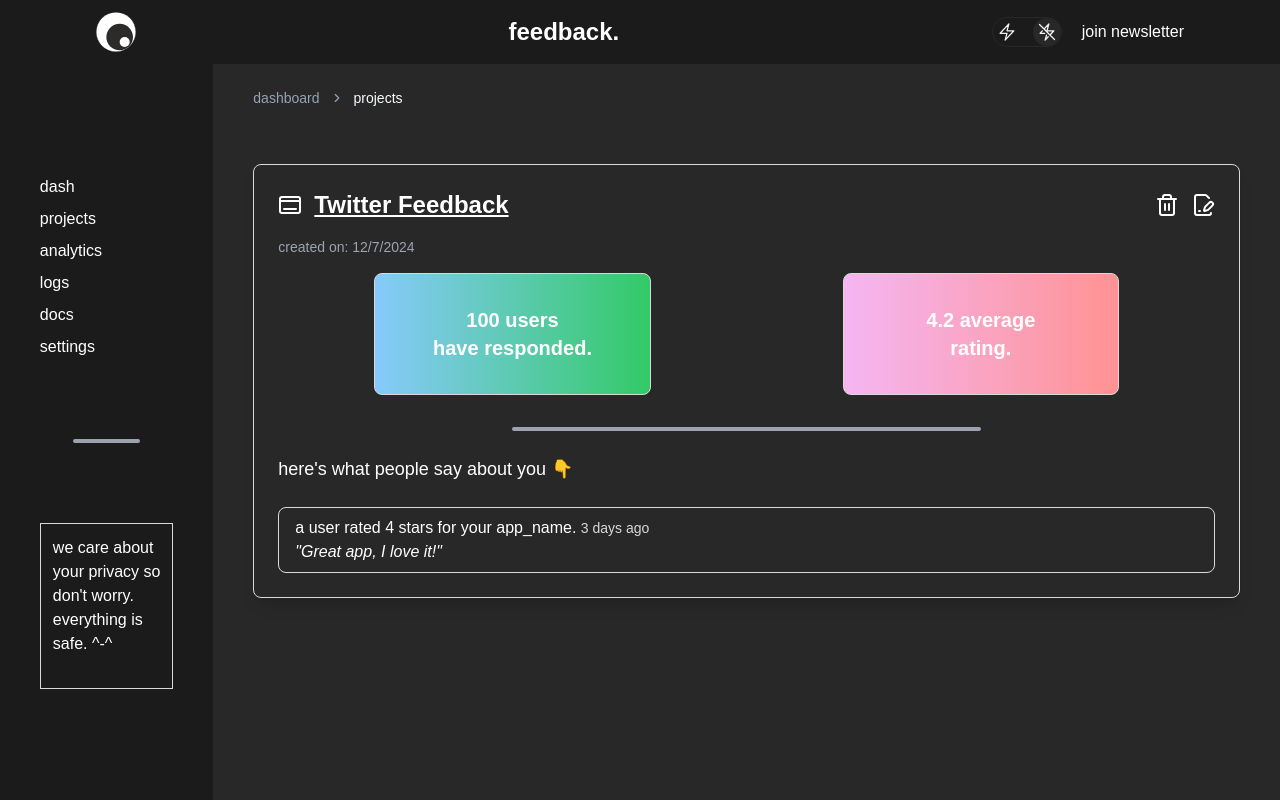
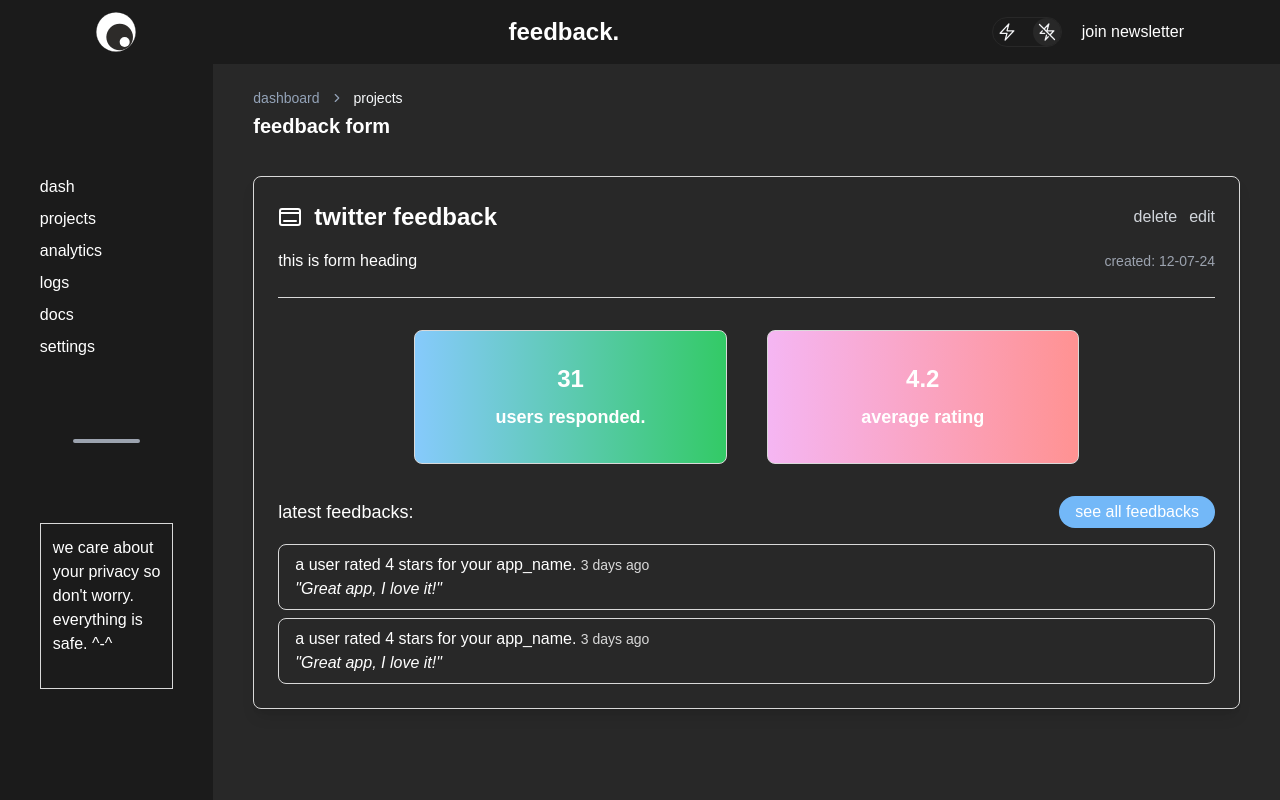
Before and after one commit to MayankBansal12/feedback, a Next.js app: page /dashboard/projects/project_id/form_id in a window 1280 px wide. Built offline with nearby package versions, Linux system fonts and the light colour scheme.

Commit message:
feat: update flow for projects, forms

```diff
--- a/package.json
+++ b/package.json
@@ -9,6 +9,8 @@
     "lint": "next lint"
   },
   "dependencies": {
+    "@radix-ui/react-dropdown-menu": "^2.1.1",
+    "@radix-ui/react-separator": "^1.1.0",
     "@radix-ui/react-slot": "^1.1.0",
     "@radix-ui/react-toast": "^1.2.1",
     "@react-email/components": "^0.0.19",
--- a/src/app/dashboard/(dashcomponents)/projects/[project_id]/[form_id]/page.tsx
+++ b/src/app/dashboard/(dashcomponents)/projects/[project_id]/[form_id]/page.tsx
@@ -1,5 +1,6 @@
 /** @format */
 "use client";
+import { Separator } from "@/components/ui/separator";
 import { Dock, FilePenLine, Trash2 } from "lucide-react";
 import { useState } from "react";
 
@@ -14,50 +15,67 @@
   const deleteHandler = () => {
     // delete code
   };
+
   return (
-    <div className="flex flex-col dark:bg-dark-secondary px-10 py-10 w-full h-full dark:text-white">
-      <div className="shadow-lg my-4 p-6 border border-light-primary dark:border-light-primary rounded-lg">
-        <div className="flex justify-between items-center mb-4">
+    <div className="flex flex-col w-full h-full dark:bg-dark-secondary dark:text-white px-10">
+      <div className="flex gap-4 justify-between items-center">
+        <h1 className="pt-1 pb-3 text-xl font-semibold">feedback form</h1>
+      </div>
+
+      <div className="flex flex-col gap-4 shadow-lg my-6 p-6 border border-light-primary dark:border-light-primary rounded-lg">
+        <div className="flex justify-between items-center gap-4">
           <div className="flex items-center gap-3">
             <Dock size={24} />
-            <p className="font-semibold text-2xl underline">Twitter Feedback</p>
+            <p className="font-semibold text-2xl">twitter feedback</p>
           </div>
           <div className="flex items-center gap-3">
-            <button onClick={() => setDeleteModal(true)}>
-              <Trash2 size={24} className="cursor-pointer" />
+            <button className="text-gray-600 dark:text-gray-300 hover:text-red-600 dark:hover:text-red-500 transition-all" onClick={() => setDeleteModal(true)}>
+              delete
             </button>
-            <FilePenLine size={24} className="cursor-pointer" />
+            <button className="text-gray-600 hover:text-black dark:text-gray-300 dark:hover:text-white transition-all">edit</button>
           </div>
         </div>
-        <div className="mb-4">
-          <p className="text-gray-500 text-sm dark:text-gray-400">
-            created on: 12/7/2024
+        <div className="mb-2 flex justify-between gap-4 items-center">
+          <p className="text-md">this is form heading</p>
+          <p className="text-sm text-gray-400">
+            created: 12-07-24
           </p>
         </div>
-        <div className="flex flex-wrap">
-          <div className="flex justify-center items-center mb-4 px-4 sm:px-24 w-full sm:w-1/2">
-            <div className="bg-gradient-to-r from-[#86CAFC] to-[#33CA66] py-8 border border-light-primary dark:border-light-primary rounded-lg w-full text-white">
-              <p className="font-bold text-center text-xl">
-                100 users
-                <br /> have responded.
+        <Separator className="bg-dark-primary dark:bg-light-primary" />
+
+        <div className="flex w-full justify-center gap-10 my-4">
+          <div className="bg-gradient-to-r from-[#86CAFC] to-[#33CA66] py-8 border border-light-primary dark:border-light-primary rounded-lg w-1/3">
+            <p className="text-center flex flex-col gap-2">
+              <span className="font-bold text-2xl">31</span>
+              <span className="font-semibold text-lg">users responded.</span>
+            </p>
+          </div>
+          <div className="bg-gradient-to-r from-[#F5B6F3] to-[#FF9292] py-8 border border-light-primary dark:border-light-primary rounded-lg w-1/3">
+            <p className="text-center flex flex-col gap-2">
+              <span className="font-bold text-2xl">4.2</span>
+              <span className="font-semibold text-lg">average rating</span>
             </p>
           </div>
         </div>
-          <div className="flex justify-center items-center mb-4 px-4 sm:px-24 w-full sm:w-1/2">
-            <div className="bg-gradient-to-r from-[#F5B6F3] to-[#FF9292] py-8 border border-light-primary dark:border-light-primary rounded-lg w-full">
-              <p className="font-bold text-center text-white text-xl">
-                4.2 average
-                <br /> rating.
+
+        <div className="flex flex-col gap-4">
+          <div className="flex gap-4 justify-between items-center">
+            <p className="text-lg">latest feedbacks:</p>
+            <button className="bg-accent-link hover:bg-accent-buttonhover transition-all py-1 px-4 rounded-full text-white">see all feedbacks</button>
+          </div>
+
+          <div className="flex flex-col gap-2">
+
+            <div className="px-4 py-2 border border-light-primary dark:border-light-primary rounded-lg w-full">
+              <p>
+                a user rated 4 stars for your app_name.{" "}
+                <span className="text-gray-400 text-sm dark:text-light-primary">
+                  3 days ago
+                </span>
               </p>
+              <p className="text-md italic">&quot;Great app, I love it!&quot;</p>
             </div>
-          </div>
-        </div>
-        <div className="flex justify-center items-center my-4">
-          <hr className="border-2 border-gray-400 rounded-full w-1/2" />
-        </div>
-        <div className="my-6">
-          <p className="text-lg">here&apos;s what people say about you 👇</p>
-        </div>
+
             <div className="px-4 py-2 border border-light-primary dark:border-light-primary rounded-lg w-full">
               <p>
                 a user rated 4 stars for your app_name.{" "}
@@ -68,24 +86,27 @@
               <p className="text-md italic">&quot;Great app, I love it!&quot;</p>
             </div>
           </div>
+        </div>
+      </div>
+
       {deleteModal && (
         <div className="top-0 left-0 fixed flex justify-center items-center bg-gray-500 bg-opacity-50 w-full h-full">
-          <div className="dark:bg-dark-secondary px-5 py-5">
+          <div className="bg-light-secondary dark:bg-dark-secondary px-5 py-5 rounded-lg">
             <p className="text-lg dark:text-white">
-              are you sure you want to delete this project ⚠️
+              are you sure you want to delete this form and all feedbacks?
             </p>
             <div className="flex justify-center gap-4 mt-4">
               <button
-                className="bg-accent-link hover:bg-red-600 mr-2 px-4 py-2 rounded-full text-white"
+                className="px-4 py-2 text-gray-700 dark:text-gray-300 hover:text-black dark:hover:text-white outline-none"
+                onClick={() => setDeleteModal(false)}
+              >
+                No
+              </button>
+              <button
+                className="bg-red-600 hover:bg-red-800 px-6 rounded-full text-white outline-none transition-all"
                 onClick={deleteHandler}
               >
                 Yes
-              </button>
-              <button
-                className="bg-gray-200 hover:bg-gray-300 px-4 py-2 rounded-full text-gray-800"
-                onClick={() => setDeleteModal(false)}
-              >
-                No
               </button>
             </div>
           </div>
--- a/src/app/dashboard/(dashcomponents)/projects/[project_id]/page.tsx
+++ b/src/app/dashboard/(dashcomponents)/projects/[project_id]/page.tsx
@@ -1,34 +1,35 @@
 /** @format */
 "use client";
-import { Dock, FilePenLine, Trash2 } from "lucide-react";
+import { Separator } from "@/components/ui/separator";
+import { Dock, FilePenLine, Trash2, ExternalLink } from "lucide-react";
 import Link from "next/link";
 import React, { useState } from "react";
 
 const Projects = () => {
-  const [projects, setProjects] = useState([1]);
+  const [projects, setProjects] = useState([1, 1, 1]);
   const [editModal, setEditModal] = useState<boolean>(false);
   const [deleteModal, setDeleteModal] = useState<boolean>(false);
   const deleteHandler = () => {
     // delete code
   };
   return (
-    <div className="flex flex-col dark:bg-dark-secondary px-10 py-10 w-full h-full dark:text-white">
-      <div className="flex flex-col justify-start gap-3 my-4 w-full text-left">
-        <p className="text-xl">twitter_feedback 🚀</p>
-        <p className="text-md">
-          take a look at the feedbacks you received for this project .
-        </p>
+    <div className="flex flex-col w-full h-full dark:bg-dark-secondary dark:text-white px-10">
+      <div className="flex gap-4 justify-between items-center">
+        <h1 className="pt-1 pb-3 text-xl font-semibold">project forms</h1>
+        <div className="flex gap-4 items-center">
+          <button className="text-gray-600 hover:text-black dark:text-gray-300 dark:hover:text-white transition-all">edit</button>
+          <button
+            className="bg-accent-link hover:bg-accent-buttonhover transition-all py-1 px-4 rounded-full text-white"
+          >
+            add new form
+          </button>
         </div>
-      <div className="flex justify-center items-center my-4">
-        <hr className="border-2 dark:border-gray-400 border-light-primary rounded-full w-1/6" />
       </div>
-      <div className="text-accent-link">
-        <Link href="/dashboard/create/">+ create a new feedback.</Link>
-      </div>
+
       {projects.length === 0 ? (
-        <div className="shadow-lg my-4 p-4 border border-light-primary dark:border-light-primary rounded-sm text-center">
-          <p>no feedback received yet? 🤔</p>
-          <p>no worries! you can chill for a bit.</p>
+        <div className="shadow-lg my-4 px-4 py-8 border border-light-primary dark:border-light-primary rounded-sm text-center">
+          <p>no feedback received yet?</p>
+          <p>no worries! we'll help you out!</p>
           <p>
             or if you haven&apos;t created any feedback forms yet?{" "}
             <Link href="/dashboard/docs" className="text-accent-link">
@@ -37,38 +38,39 @@
           </p>
         </div>
       ) : (
-        <div className="md:gap-5 lg:gap-10 md:grid grid-cols-2">
-          <div className="shadow-lg my-4 p-4 border border-light-primary dark:border-light-primary rounded-sm">
-            <div className="flex justify-between items-center mb-4">
-              <Link href="/dashboard/projects/project_id/form_id">
+        <div className="md:gap-4 lg:gap-5 md:grid grid-cols-2">
+          {projects.map((_, i) => (
+            <Link href="/dashboard/projects/project_id/form_id" key={i}>
+              <div className="shadow-lg my-4 p-6 border border-light-primary rounded-sm hover:cursor-pointer hover:border-white transition-all">
+                <div className="flex justify-between items-center mb-2">
                   <div className="flex items-center gap-3">
                     <Dock size={20} />
-                  <p className="font-semibold text-xl underline">
-                    feedback_form_1
+                    <p className="font-semibold text-xl">
+                      feedback form 1
                     </p>
                   </div>
-              </Link>
-              <div className="flex items-center gap-2">
-                <button onClick={() => setDeleteModal(true)}>
-                  <Trash2 size={20} />
-                </button>
-                <FilePenLine size={20} />
+
+                  <ExternalLink />
                 </div>
-            </div>
-            <div className="mb-2">
-              <p className="font-medium">total feedback received: 100</p>
-            </div>
-            <div className="mb-2">
+                <div className="my-2">
                   <p className="text-gray-700 dark:text-gray-300">
                     this is the form heading.
                   </p>
                 </div>
+                <div className="mb-2 flex gap-2">
+                  <p className="font-medium">total feedback received: <span className="font-semibold">100</span></p>
+                  <Separator orientation="vertical" className="h-5 bg-black dark:bg-white" />
+                  <p>overall rating: <span className="font-semibold">4.3</span></p>
+                </div>
+
                 <div>
-              <p className="text-right font-md text-sm">
-                created_date: 12/7/2024
+                  <p className="text-right text-sm text-gray-400">
+                    created: 12-07-24
                   </p>
                 </div>
               </div>
+            </Link>
+          ))}
         </div>
       )}
       {deleteModal && (
--- a/src/app/dashboard/(dashcomponents)/projects/page.tsx
+++ b/src/app/dashboard/(dashcomponents)/projects/page.tsx
@@ -1,16 +1,14 @@
 /** @format */
 "use client";
-import { Dock, FilePenLine, Trash2 } from "lucide-react";
+import { Dock, ExternalLink } from "lucide-react";
 import Link from "next/link";
 import React, { useState } from "react";
 
 const Projects = () => {
-  const [projects, setProjects] = useState([]);
-  const [editModal, setEditModal] = useState<boolean>(false);
-  const [deleteModal, setDeleteModal] = useState<boolean>(false);
+  const [projects, setProjects] = useState([1, 1, 1]);
 
-  const deleteHandler = () => {
-    // delete code
+  const fetchProjects = () => {
+    // fetch all projects related to that user
   };
 
   return (
@@ -18,7 +16,7 @@
       <div className="flex gap-4 justify-between items-center">
         <h1 className="pt-1 pb-3 text-xl font-semibold">projects</h1>
         <div className="flex gap-4 items-center">
-          <p>total: <span className="font-semibold">{5}</span></p>
+          <p>total: <span className="font-semibold">{projects.length}</span></p>
           <button
             className="bg-accent-link hover:bg-accent-buttonhover transition-all py-1 px-4 rounded-full text-white"
           >
@@ -29,8 +27,8 @@
 
       <div className="flex flex-col overflow-auto mt-2 pb-10 px-2">
         {projects.length === 0 ? (
-          <div className="shadow-lg my-4 p-4 border border-light-primary dark:border-light-primary rounded-sm text-center">
-            <p>you haven&apos;t created any projects yet 😕 </p>
+          <div className="shadow-lg my-4 px-4 py-8 border border-light-primary dark:border-light-primary rounded-sm text-center">
+            <p>you haven&apos;t created any projects yet :&#40;&#40; </p>
             <p>
               <Link href="/dashboard/docs" className="text-accent-link">
                 get started here.
@@ -39,21 +37,26 @@
           </div>
         ) : (
           <div className="md:gap-4 lg:gap-5 md:grid grid-cols-2">
-            <Link href="/dashboard/projects/project_id">
-              <div className="shadow-lg my-4 p-4 border border-light-primary rounded-sm hover:cursor-pointer hover:border-white transition-all">
-                <div className="flex justify-between items-center mb-4">
+            {projects.map((_, i) => (
+              <Link href="/dashboard/projects/project_id" key={i}>
+                <div className="shadow-lg my-4 p-6 border border-light-primary rounded-sm hover:cursor-pointer hover:border-white transition-all">
+                  <div className="flex justify-between items-center mb-2">
                     <div className="flex items-center gap-3">
                       <Dock size={20} />
-                    <p className="font-semibold text-xl underline">
+                      <p className="font-semibold text-xl">
                         twitter feedback
                       </p>
                     </div>
-                  <div className="flex items-center gap-2">
-                    <button onClick={() => setDeleteModal(true)}>
-                      <Trash2 size={20} />
-                    </button>
-                    <FilePenLine size={20} />
-                  </div>
+
+                    <ExternalLink />
+
+                    {/* <DropdownMenu>
+                      <DropdownMenuTrigger><EllipsisVertical size={20} onClick={() => setShowMenu(true)} /></DropdownMenuTrigger>
+                      <DropdownMenuContent>
+                        <DropdownMenuItem>edit details</DropdownMenuItem>
+                      </DropdownMenuContent>
+                    </DropdownMenu> */}
+
                   </div>
                   <div className="mb-2">
                     <p className="text-gray-700 dark:text-gray-300">
@@ -61,16 +64,17 @@
                     </p>
                   </div>
                   <div>
-                  <p className="text-right font-md text-sm">
-                    created_date: 12/7/2024
+                    <p className="text-right text-sm text-gray-400">
+                      created: 12-07-24
                     </p>
                   </div>
                 </div>
               </Link>
+            ))}
           </div>
         )}
 
-        {deleteModal && (
+        {/* {deleteModal && (
           <div className="top-0 left-0 fixed flex justify-center items-center bg-gray-500 bg-opacity-50 w-full h-full">
             <div className="dark:bg-dark-secondary px-5 py-5">
               <p className="text-lg dark:text-white">
@@ -92,7 +96,7 @@
               </div>
             </div>
           </div>
-        )}
+        )} */}
       </div>
     </div>
   );
--- a/src/app/dashboard/page.tsx
+++ b/src/app/dashboard/page.tsx
@@ -13,7 +13,7 @@
           <p>on your <span className="font-semibold">social</span> app.</p>
         </h2>
         <div className="flex w-3/4 justify-center gap-10">
-          <div className="bg-gradient-to-r from-[#86CAFC] to-[#33CA66] py-8 border border-light-primary dark:border-light-primary rounded-lg w-1/3 text-white">
+          <div className="bg-gradient-to-r from-[#86CAFC] to-[#33CA66] py-8 border border-light-primary dark:border-light-primary rounded-lg w-1/3">
             <p className="text-center flex flex-col gap-2">
               <span className="font-semibold text-lg">total feedback forms</span>
               <span className="font-bold text-2xl">5</span>
--- /dev/null
+++ b/src/components/ui/separator.tsx
@@ -0,0 +1,31 @@
+"use client"
+
+import * as React from "react"
+import * as SeparatorPrimitive from "@radix-ui/react-separator"
+
+import { cn } from "@/lib/utils"
+
+const Separator = React.forwardRef<
+  React.ElementRef<typeof SeparatorPrimitive.Root>,
+  React.ComponentPropsWithoutRef<typeof SeparatorPrimitive.Root>
+>(
+  (
+    { className, orientation = "horizontal", decorative = true, ...props },
+    ref
+  ) => (
+    <SeparatorPrimitive.Root
+      ref={ref}
+      decorative={decorative}
+      orientation={orientation}
+      className={cn(
+        "shrink-0 bg-border",
+        orientation === "horizontal" ? "h-[1px] w-full" : "h-full w-[1px]",
+        className
+      )}
+      {...props}
+    />
+  )
+)
+Separator.displayName = SeparatorPrimitive.Root.displayName
+
+export { Separator }
```
Also changed, not shown: src/components/ui/dropdown-menu.tsx (added, +200 -0 lines), 1 other file (tests, documents, lock files or other folders). Lines whose indentation alone changed are shown as unchanged.
